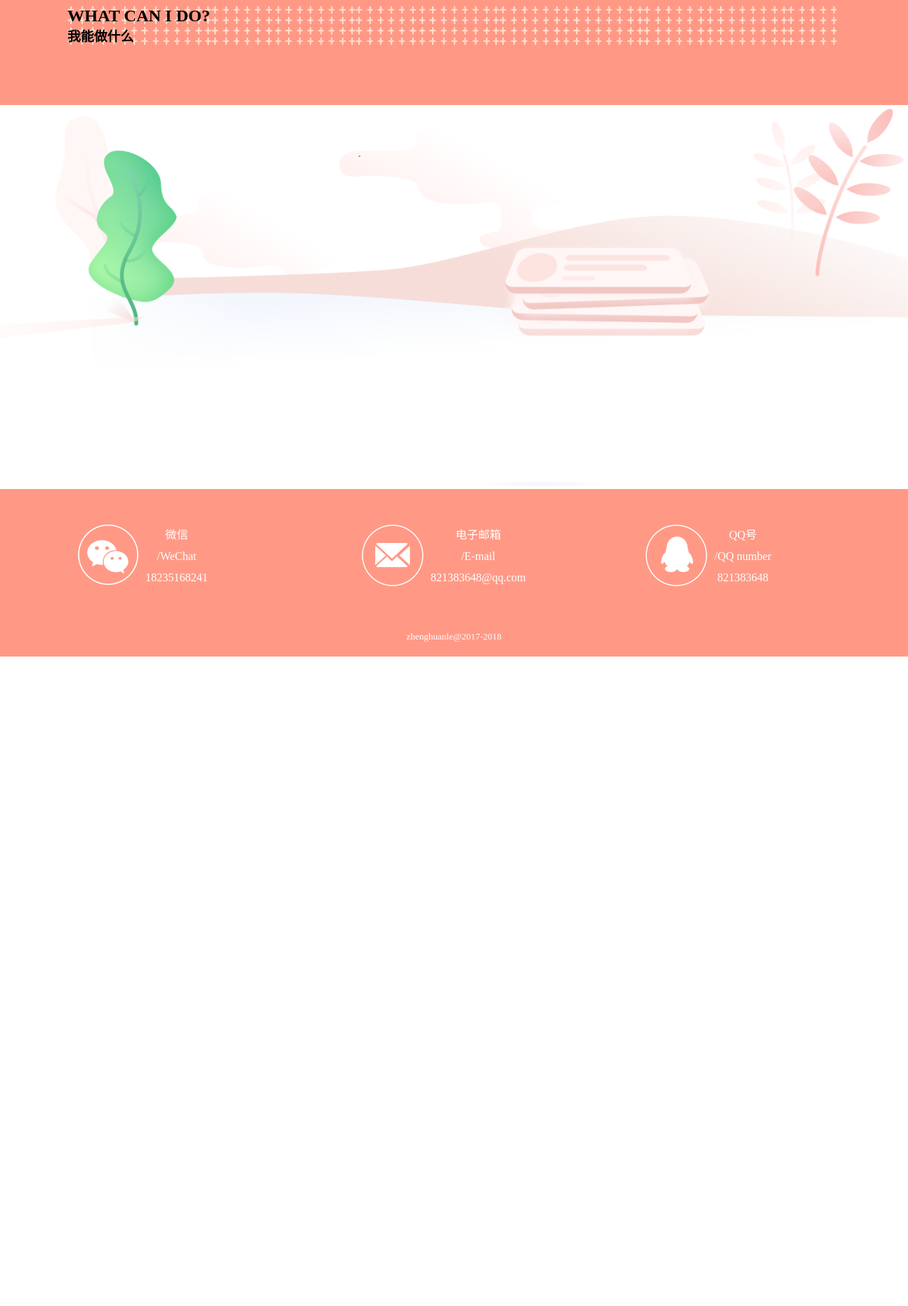
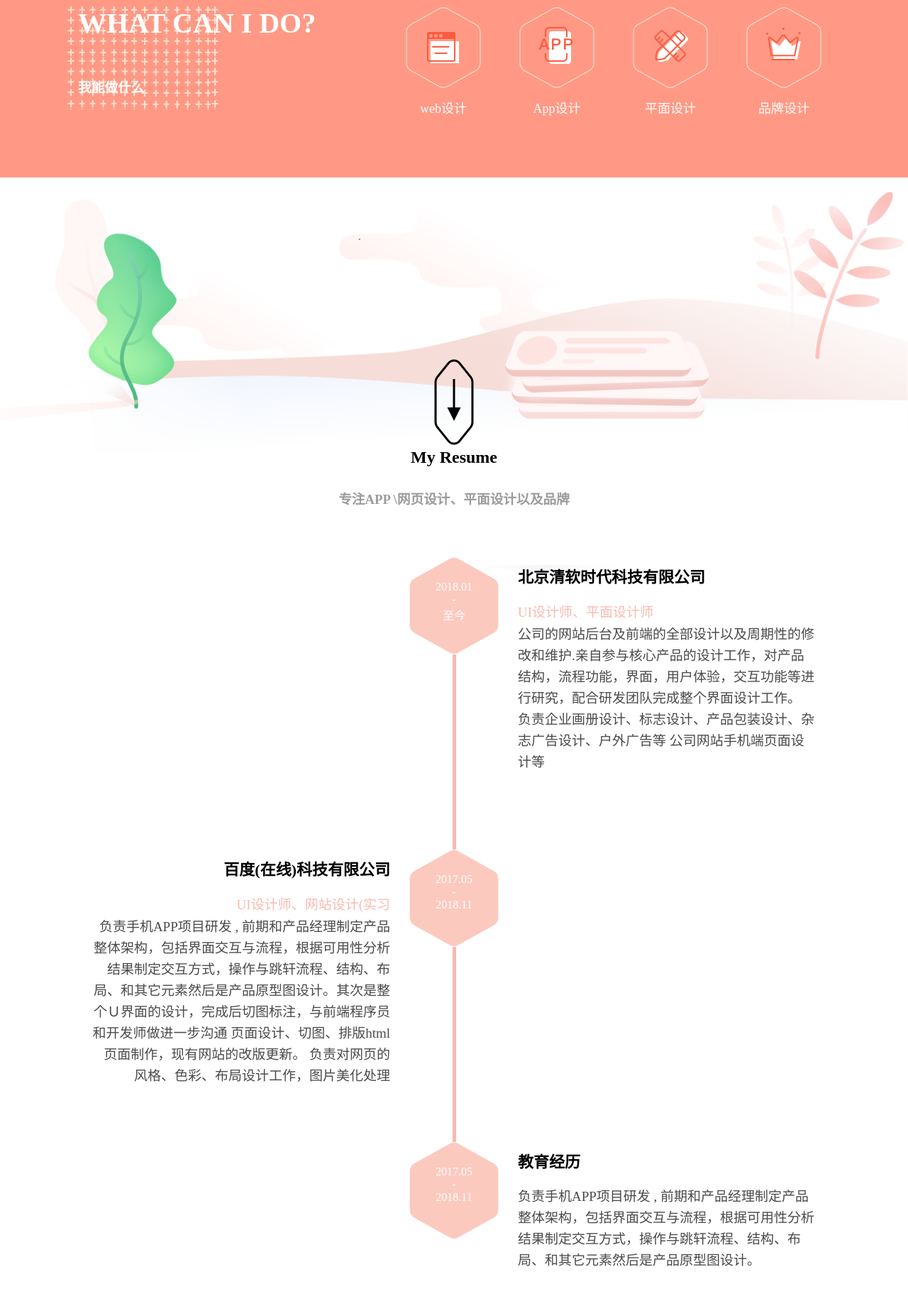
Before and after one commit to AnsonZnl/zhangningleBlog, a plain HTML site: page index.html in a window 1280 px wide. Shown: the part 960-2800 px from the top of the page at 71% size. Before the commit the page ends 1885 px from the top, so only its background shows below. Drawn offline with Linux system fonts and the light colour scheme.

Commit message:
基本完成index

```diff
--- /dev/null
+++ b/css/style.css
@@ -0,0 +1,295 @@
+
+/* 通用样式 */
+*{
+    padding: 0;
+    margin: 0;
+}
+.clearfix:after{
+    content:"";
+    display:block;
+    clear:both;
+    visibility:hidden;
+}
+.content,.contact-main{
+    /* width: 84%; */
+    min-width: 640px;
+    max-width: 1200px;
+    margin: 0 auto;
+}
+/* header */
+header{
+    display: flex;
+}
+header .logo{
+    flex-grow: 1;
+    width: 93px;
+    height: 87px;
+    line-height: 132px;
+    background: #ff9985;
+    text-align: center;
+    color: #fff;
+    border-bottom-left-radius: 5px;
+    border-bottom-right-radius: 5px;
+    box-shadow: 0 6px 6px #ddd;
+}
+header nav{
+    flex-grow: 4;
+    padding-top: 50px;
+}
+header ul{
+    list-style: none;
+    text-align: center;
+
+}
+header ul li{
+    display: inline-block;
+    margin-left: 35px;
+    margin-right: 35px;
+}
+header li a{
+    display: block;
+    width: 72px;
+    height: 33px;
+    line-height: 33px;
+    border-radius: 3px;
+    text-align: center;
+    font-size: 17px;
+    color: #000;
+    text-decoration: none;
+}
+header li a:hover{
+    color: #fff;
+    background: #ff9985;
+}
+header .hover{
+    color: #fff;
+    background: #ff9985;
+}
+header .wechat{
+    position: relative;
+    flex-grow: 1;
+    padding-top: 50px;
+    text-align: right;
+}
+.wechat #weixinImg{
+    display: none;
+    position: absolute;
+    right: -58px;
+    bottom: -144px;
+    width: 150px;
+    height: 150px;
+}
+header .wechat img{
+    width: 30px;
+    height: 30px;
+    cursor: pointer;
+}
+/* banner */
+.banner{
+    padding-top: 100px;
+    padding-left: 52px;
+    padding-bottom: 110px;
+}
+.banner-text{
+    width:40%;
+    padding-top: 20px;
+    float: left;
+}
+.banner-text p{
+    margin-bottom: 20px;
+}
+.banner-text span{
+    color: #848484;
+}
+.banner-img{
+    position: relative;
+    width:60%;
+    float: left;
+}
+.banner-img img{
+    width: 100%;
+    height: 100%;
+}
+.banner-text h2{
+    font-size: 28px;
+    padding-bottom: 40px;
+}
+.banner-text p{
+    font-size: 18px;
+}
+.banner-text hr{
+    width: 42px;
+    height: 3px;
+    padding-top: 5px;
+    margin-bottom: 110px;
+    background: #000;
+}
+.banner-li{
+    position:absolute;
+    left: 15%;
+    bottom: -65px;
+    text-align: center;
+}
+.banner-li i{
+    display: inline-block;
+    width: 15px;
+    height: 15px;
+    border-radius: 50%;
+    cursor: pointer;
+    background: #848484;
+}
+/* can */
+.can{
+    background: #ff9985;
+    margin-bottom: 20px;
+}
+.can-main{
+    position: relative;
+    padding: 85px 55px;
+}
+.can-main .can-main-right{
+    float: right;
+    list-style: none;
+}
+.can-main .can-main-right li{
+    float: left;
+    margin: 1px 27px;
+    text-align: center;
+}
+.can-main li p{
+    padding-top: 10px;
+    font-size: 18px;
+    color: #fff;
+}
+.can-main .can-main-left{
+    padding-left: 15px;
+    width: 203px;
+    height: 145px;
+    float: left;
+    background-image: url('../images/背景星星.png');
+    color: #fff;
+}
+.can-main .can-main-left>h2{
+    position: absolute;
+    font-size: 40px;
+}
+.can-main .can-main-left>h3{
+    position: absolute;
+    bottom: 115px;
+}
+/* resume-top img*/
+.resume-top img{
+    width: 100%;
+}
+.resume{
+    margin-top: -300px;
+    margin-bottom: 300px;
+}
+.resume .up{
+    text-align: center;
+    margin-bottom: 70px;
+}
+.resume .up h3{
+    padding-top: 30px;
+    /* font-size: 28px; */
+    color:#9B9B9B;
+}
+.resume .resume-text{
+    position: relative;
+}
+.resume .text-auto {
+    text-align: center;
+}
+.resume .text-auto img{
+    display: block;
+    margin: 0 auto;
+}
+.resume .img-line{
+    width: 5px;
+    height: 275px;
+    margin: 0 auto;
+    background: #f7bbb0;
+}
+.resume .img-text{
+    box-sizing: border-box;
+    padding-top: 33px;
+    width: 126px;
+    height: 137px;
+    margin: 0 auto;
+    background: url('../images/五边圆角.png') no-repeat;
+    color: #fff;
+    font-size: 16px;
+}
+.experience h4{
+    margin-bottom: 20px;
+    font-size: 22px;
+    color: #000;
+}
+.experience span{
+    display: block;
+    margin-bottom: 5px;
+    font-size: 19px;
+    color:#f7bbb0;
+}
+.experience p{
+    margin-bottom: 5px;
+    line-height: 30px;
+    font-size: 19px;
+    color:#4a4a4a;
+}
+.experience3,.experience2,.experience1{
+    position: absolute;
+    height: 412px;
+    width:50%;
+    box-sizing: border-box;
+    padding: 10px 90px;
+}
+.experience1{
+    top:0;
+    right: 0;
+}
+.experience2{
+    left: 0;
+    top:412px;
+    text-align: right;
+}
+.experience3{
+    right: 0;
+    top:824px;
+    text-align: left;
+}
+/* 联系我 */
+.contact{
+    padding-top: 50px;
+}
+.contact,.copyright{
+    background: #ff9985;
+    color: #fff;
+    text-align: center;
+}
+.contact-main{
+    display: flex;
+}
+.contact-main .contact1{
+    flex-grow: 1;
+    text-align: center;
+}
+.contact1-main{
+    width: 260px;
+    margin: auto;
+}
+.contact1 .contact1-text{
+    padding:0 10px;
+    float: left;
+}
+.contact1 .contact1-text p{
+    line-height: 30px;
+}
+.contact1 img{
+    float: left;
+}
+.copyright{
+    padding-top: 60px;
+    padding-bottom:20px;
+    font-size: 13px;
+}
--- a/index.html
+++ b/index.html
@@ -5,198 +5,7 @@
     <meta name="viewport" content="width=device-width, initial-scale=1.0">
     <meta http-equiv="X-UA-Compatible" content="ie=edge">
     <title>zhenghuanle's blog</title>
-    <style>
-        /* 通用样式 */
-        *{
-            padding: 0;
-            margin: 0;
-        }
-        .clearfix:after{
-            content:"";
-            display:block;
-            clear:both;
-            visibility:hidden;
-        }
-        .content,.contact-main{
-            /* width: 84%; */
-            min-width: 640px;
-            max-width: 1200px;
-            margin: 0 auto;
-        }
-        /* header */
-        header{
-            display: flex;
-        }
-        header .logo{
-            flex-grow: 1;
-            width: 93px;
-            height: 87px;
-            line-height: 132px;
-            background: #ff9985;
-            text-align: center;
-            color: #fff;
-            border-bottom-left-radius: 5px;
-            border-bottom-right-radius: 5px;
-            box-shadow: 0 6px 6px #ddd;
-        }
-        header nav{
-            flex-grow: 4;
-            padding-top: 50px;
-        }
-        header ul{
-            list-style: none;
-            text-align: center;
-
-        }
-        header ul li{
-            display: inline-block;
-            margin-left: 35px;
-            margin-right: 35px;
-        }
-        header li a{
-            display: block;
-            width: 72px;
-            height: 33px;
-            line-height: 33px;
-            border-radius: 3px;
-            text-align: center;
-            font-size: 17px;
-            color: #000;
-            text-decoration: none;
-        }
-        header li a:hover{
-            color: #fff;
-            background: #ff9985;
-        }
-        header .hover{
-            color: #fff;
-            background: #ff9985;
-        }
-        header .wechat{
-            position: relative;
-            flex-grow: 1;
-            padding-top: 50px;
-            text-align: right;
-        }
-        .wechat #weixinImg{
-            display: none;
-            position: absolute;
-            right: -58px;
-            bottom: -144px;
-            width: 150px;
-            height: 150px;
-        }
-        header .wechat img{
-            width: 30px;
-            height: 30px;
-            cursor: pointer;
-        }
-        /* banner */
-        .banner{
-            padding-top: 100px;
-            padding-left: 52px;
-            padding-bottom: 110px;
-        }
-        .banner-text{
-            width:40%;
-            padding-top: 20px;
-            float: left;
-        }
-        .banner-text p{
-            margin-bottom: 20px;
-        }
-        .banner-text span{
-            color: #848484;
-        }
-        .banner-img{
-            position: relative;
-            width:60%;
-            float: left;
-        }
-        .banner-img img{
-            width: 100%;
-            height: 100%;
-        }
-        .banner-text h2{
-            font-size: 28px;
-            padding-bottom: 40px;
-        }
-        .banner-text p{
-            font-size: 18px;
-        }
-        .banner-text hr{
-            width: 42px;
-            height: 3px;
-            padding-top: 5px;
-            margin-bottom: 110px;
-            background: #000;
-        }
-        .banner-li{
-            position:absolute;
-            left: 15%;
-            bottom: -65px;
-            text-align: center;
-        }
-        .banner-li i{
-            display: inline-block;
-            width: 15px;
-            height: 15px;
-            border-radius: 50%;
-            cursor: pointer;
-            background: #848484;
-        }
-        /* can */
-        .can{
-            background: #ff9985;
-        }
-        .can-main{
-            padding: 85px 55px;
-            margin-bottom: 5px;
-        }
-        .can-main .can-main-left{
-            background-image: url('images/背景星星.png');
-        }
-        /* resume-top img*/
-        .resume-top img{
-            width: 100%;
-        }
-
-        /* 联系我 */
-        .contact{
-            padding-top: 50px;
-        }
-        .contact,.copyright{
-            background: #ff9985;
-            color: #fff;
-            text-align: center;
-        }
-        .contact-main{
-            display: flex;
-        }
-        .contact-main .contact1{
-            flex-grow: 1;
-            text-align: center;
-        }
-        .contact1-main{
-            width: 260px;
-            margin: auto;
-        }
-        .contact1 .contact1-text{
-            padding:0 10px;
-            float: left;
-        }
-        .contact1 .contact1-text p{
-            line-height: 30px;
-        }
-        .contact1 img{
-            float: left;
-        }
-        .copyright{
-            padding-top: 60px;
-            padding-bottom:20px;
-            font-size: 13px;
-        }
-    </style>
+    <link rel="stylesheet" href="css/style.css">
 </head>
 <body>
     <div class="content">
@@ -242,11 +51,29 @@
     </div>
     <div class="can">
         <div class="content">
-            <div class="can-main">
+            <div class="can-main clearfix">
                 <div class="can-main-left">
                         <h2>WHAT CAN I DO?</h2>
                         <h3>我能做什么</h3>
                 </div>
+                <ul class="can-main-right">
+                    <li>
+                        <img src="images/web设计.png" alt="">
+                        <p>web设计</p>
+                    </li>
+                    <li>
+                        <img src="images/app设计.png" alt="">
+                        <p>App设计</p>
+                    </li>
+                    <li>
+                        <img src="images/平面设计.png" alt="">
+                        <p>平面设计</p>
+                    </li>
+                    <li>
+                        <img src="images/品牌设计.png" alt="">
+                        <p>品牌设计</p>
+                    </li>
+                </ul>
             </div>
         </div>
     </div>
@@ -255,7 +82,53 @@
     </div>
     <div class="content">
         <div class="resume">
-
+            <div class="up">
+                <img src="images/向下箭头.png" alt="">
+                <h2>My Resume</h2>
+                <h3>专注APP \网页设计、平面设计以及品牌</h3>
+            </div>
+            <div class="resume-text">
+                <div class="text-auto">
+                    <div class="img-text">
+                        <p>2018.01</p>
+                        <p> - </p>
+                        <p>至今</p>
+                    </div>
+                    <div class="img-line"></div>
+                    <div class="img-text">
+                        <p>2017.05</p>
+                        <p> - </p>
+                        <p>2018.11</p>
+                    </div>
+                    <div class="img-line"></div>
+                    <div class="img-text">
+                        <p>2017.05</p>
+                        <p> - </p>
+                        <p>2018.11</p>
+                    </div>
+                </div>
+                <div class="experience experience1">
+                    <h4>北京清软时代科技有限公司</h4>
+                    <span>UI设计师、平面设计师</span>
+                    <p>
+                        公司的网站后台及前端的全部设计以及周期性的修改和维护.亲自参与核心产品的设计工作，对产品结构，流程功能，界面，用户体验，交互功能等进行研究，配合研发团队完成整个界面设计工作。 负责企业画册设计、标志设计、产品包装设计、杂志广告设计、户外广告等 公司网站手机端页面设计等
+                    </p>
+                </div>
+                <div class="experience experience2">
+                    <h4>百度(在线)科技有限公司 </h4>
+                    <span>UI设计师、网站设计(实习</span>
+                    <p>
+                        负责手机APP项目研发 , 前期和产品经理制定产品整体架构，包括界面交互与流程，根据可用性分析结果制定交互方式，操作与跳轩流程、结构、布局、和其它元素然后是产品原型图设计。其次是整个Ｕ界面的设计，完成后切图标注，与前端程序员和开发师做进一步沟通 页面设计、切图、排版html页面制作，现有网站的改版更新。 负责对网页的风格、色彩、布局设计工作，图片美化处理
+                    </p>
+                </div>
+                <div class="experience experience3">
+                    <h4>教育经历 </h4>
+                    <!-- <span>UI设计师</span> -->
+                    <p>
+                        负责手机APP项目研发 , 前期和产品经理制定产品整体架构，包括界面交互与流程，根据可用性分析结果制定交互方式，操作与跳轩流程、结构、布局、和其它元素然后是产品原型图设计。
+                    </p>
+                </div>
+            </div>
         </div>
     </div>
     <div class="contact">
@@ -295,27 +168,6 @@
     <div class="copyright">
         <p>zhenghuanle@2017-2018</p>
     </div>
-    <script>
-        var banneri= document.querySelector('.banner-li').children;
-        banneri[0].onmouseover= function(){
-            bannerImg.src="images/chatu2.png";
-            banneri[0].style.backgroundColor = "#ff9985";
-            banneri[1].style.backgroundColor = "#848484";
-        }
-        banneri[1].onmouseover= function(){
-            bannerImg.src="images/chatu1.png";
-            banneri[0].style.backgroundColor = "#848484";
-            banneri[1].style.backgroundColor = "#ff9985";
-        }
-
-        weixinShow.onmouseover=function(){
-            weixinImg.style.display="block"
-        }
-        wechat.onmouseout=function(){
-            weixinImg.style.display="none"
-        }
-
-
-    </script>
+<script src="js/index.js"></script>
 </body>
 </html>
```
Also changed, not shown: js/index.js (added, +19 -0 lines).
